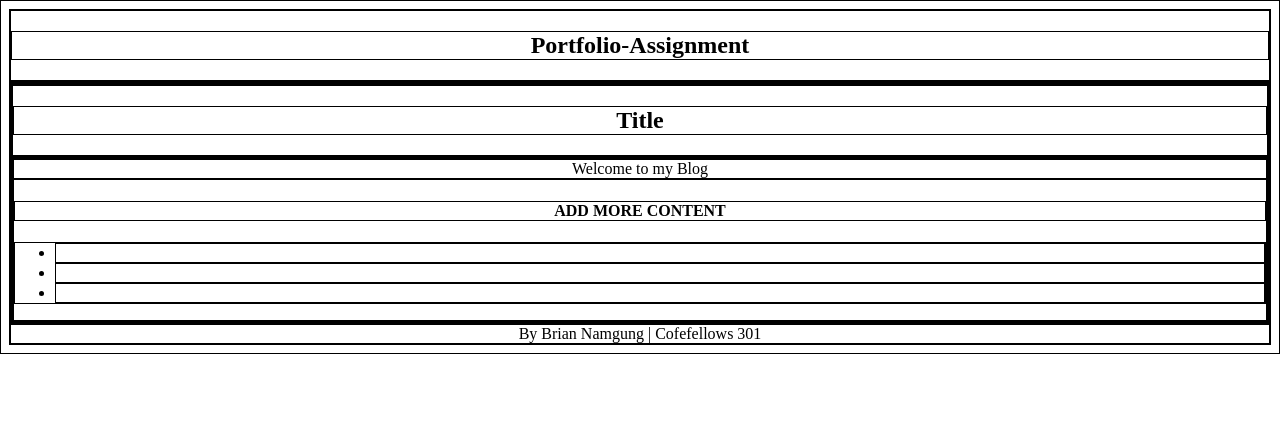
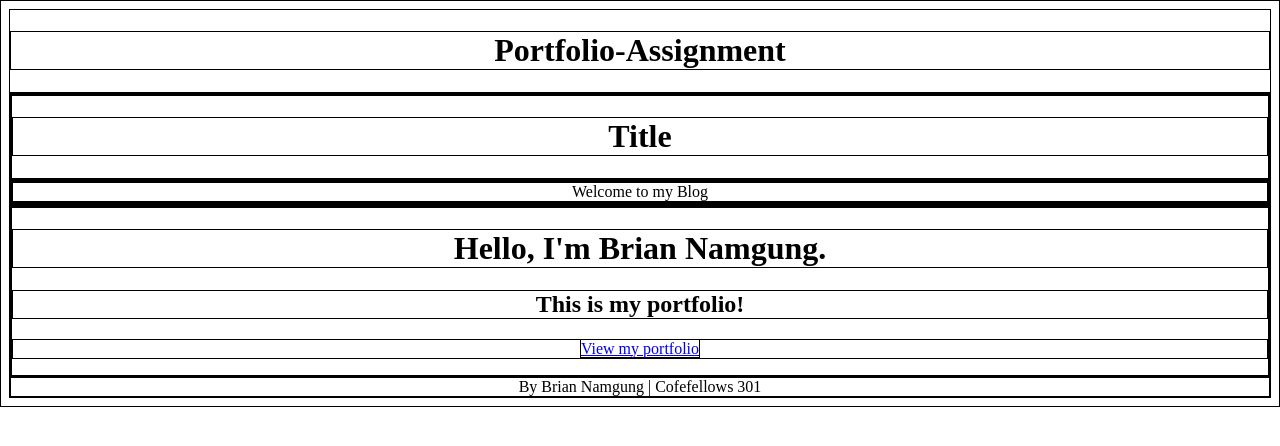
Before and after one commit to namgungssi/301n5-portfolio, a plain HTML site: page index.html in a window 1280 px wide. Drawn offline with Linux system fonts and the light colour scheme.

Commit message:
added html

```diff
--- a/index.html
+++ b/index.html
@@ -6,30 +6,36 @@
 <link rel="stylesheet" href="style.css">
 </head>
 <body>
-    <section class="BLAH">
       <h1>Portfolio-Assignment</h1>
-    </section>
     <nav class="main-nav"></nav>
   </header>
   <main>
-    <section id="BLAH" class="BLAH-CONTENT">
         <header>
           <h1>Title</h1>
         </header>
-        <section class=""></section>
+        <div id="container">
+
+
+	</div>
     <section id="about" class="tab-content">
       <header>
         Welcome to my Blog
       </header>
       <section>
-        <h1>ADD MORE CONTENT</h1>
-        <ul>
-          <li></li>
-          <li></li>
-          <li></li>
-        </ul>
+        <div id="container">
+
+
+	</div>
       </section>
     </section>
+
+    <div id="header">
+	<h1>Hello, I'm Brian Namgung.</h1>
+	<h2>This is my portfolio!</h2>
+
+	<p class="btn"><a href="portfolio.html">View my portfolio</a></p>
+</div>
+
   </main>
   <footer>
     By Brian Namgung | Cofefellows 301
```
